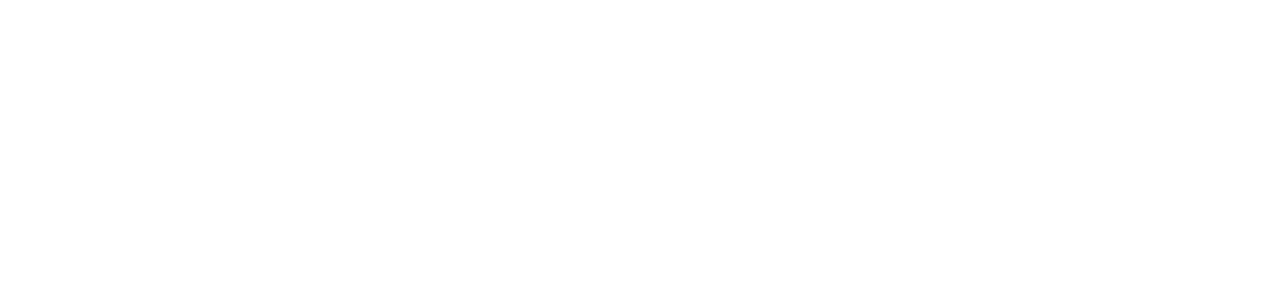
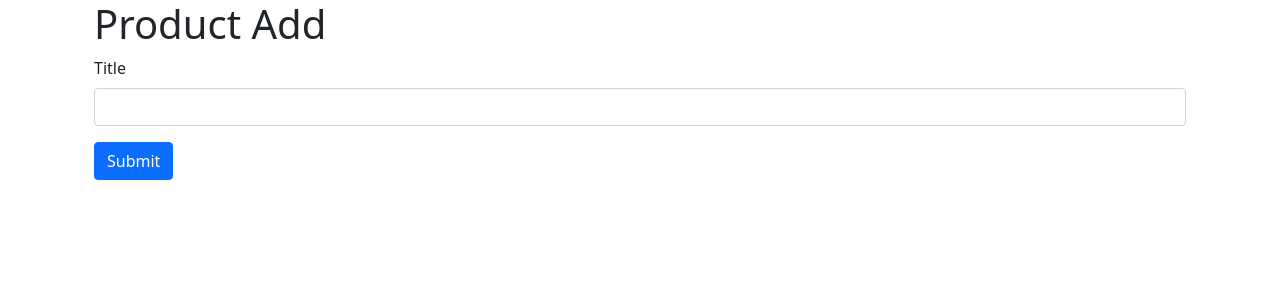
Before and after one commit to vanhoa690/react_fall24, a React (Vite) app: page /admin/product/add in a window 1280 px wide. Before the commit this address had no page. Shown: the top 300 px of the page. Built offline with nearby package versions, Linux system fonts and the light colour scheme; sample sign-in values are in the browser's storage.

Commit message:
done add product

```diff
--- a/db.json
+++ b/db.json
@@ -6,6 +6,14 @@
       "description": "Mo ta san pham a",
       "price": 111,
       "image": "https://encrypted-tbn0.gstatic.com/images?q=tbn:ANd9GcQ2RWQ0h1LZxZHLad9eB0JVgBlzqEPPrZVeQQ&s"
+    },
+    {
+      "title": "ten san pham",
+      "id": 13
+    },
+    {
+      "title": "san pham 2",
+      "id": 14
     }
   ],
   "users": [
--- /dev/null
+++ b/src/pages/admin/ProductAdd.tsx
@@ -0,0 +1,57 @@
+import { SubmitHandler, useForm } from "react-hook-form";
+import { addProduct } from "../../services/product";
+import toast from "react-hot-toast";
+import { useNavigate } from "react-router-dom";
+
+type Inputs = {
+  title: string;
+};
+
+export default function ProductAdd() {
+  const {
+    register,
+    handleSubmit,
+    formState: { errors },
+    // zod
+  } = useForm<Inputs>();
+
+  const nav = useNavigate();
+
+  const handleAddProduct: SubmitHandler<Inputs> = (values) => {
+    // call api
+    addProduct(values)
+      .then(() => {
+        toast.success("Add Product Successfull");
+        nav("/admin/product/list");
+      })
+      .catch(() => toast.error("Error"));
+  };
+
+  return (
+    <div className="container">
+      <h1>Product Add</h1>
+      <form onSubmit={handleSubmit(handleAddProduct)}>
+        <div className="mb-3">
+          <label htmlFor="exampleInputEmail1" className="form-label">
+            Title
+          </label>
+          <input
+            type="text"
+            className="form-control"
+            id="exampleInputEmail1"
+            aria-describedby="emailHelp"
+            {...register("title", {
+              required: "Title is required",
+            })}
+          />
+          {errors?.title && (
+            <small className="text-danger">{errors.title.message}</small>
+          )}
+        </div>
+        <button type="submit" className="btn btn-primary">
+          Submit
+        </button>
+      </form>
+    </div>
+  );
+}
--- a/src/pages/admin/ProductList.tsx
+++ b/src/pages/admin/ProductList.tsx
@@ -2,6 +2,7 @@ import { useEffect, useState } from "react";
 import { Product } from "../../types/Product";
 import { deleteProduct, getAllProduct } from "../../services/product";
 import toast from "react-hot-toast";
+import { Link } from "react-router-dom";
 // import { useNavigate } from "react-router-dom";
 
 export default function ProductList() {
@@ -34,6 +35,9 @@ export default function ProductList() {
   return (
     <div className="container">
       <h1>Admin Product List</h1>
+      <Link to="/admin/product/add">
+        <button className="btn btn-primary">Add Product</button>
+      </Link>
       {loading && (
         <div className="d-flex justify-content-center">
           <div className="spinner-border" role="status">
--- a/src/services/product.ts
+++ b/src/services/product.ts
@@ -1,4 +1,8 @@
 import { http } from "../config/axios";
+
+type Product = {
+  title: string;
+};
 
 export const getAllProduct = () => {
   return http.get("/products");
@@ -11,3 +15,7 @@ export const getProductDetail = (id: string) => {
 export const deleteProduct = (id: number) => {
   return http.delete("/products/" + id);
 };
+
+export const addProduct = (data: Product) => {
+  return http.post("/products", data);
+};
```
Also changed, not shown: src/App.tsx (+11 -1 lines).
